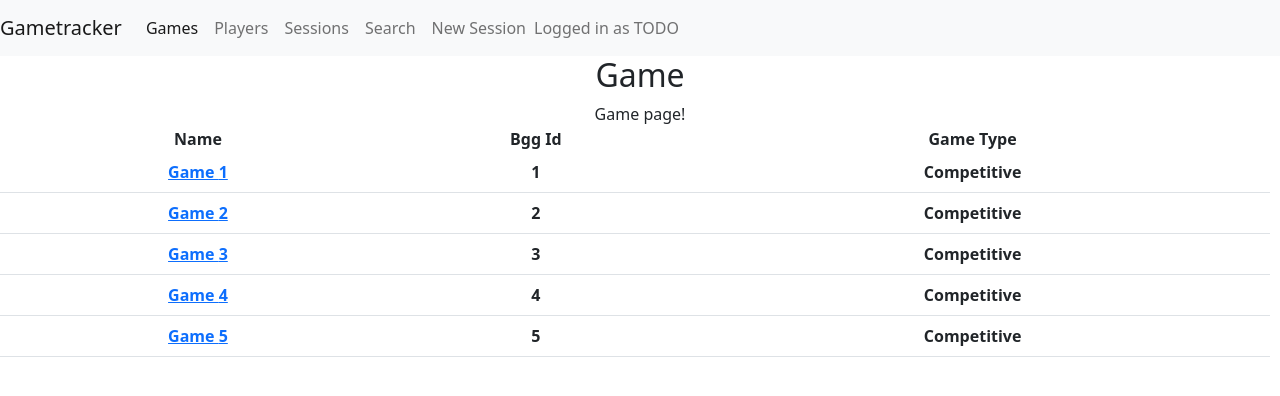
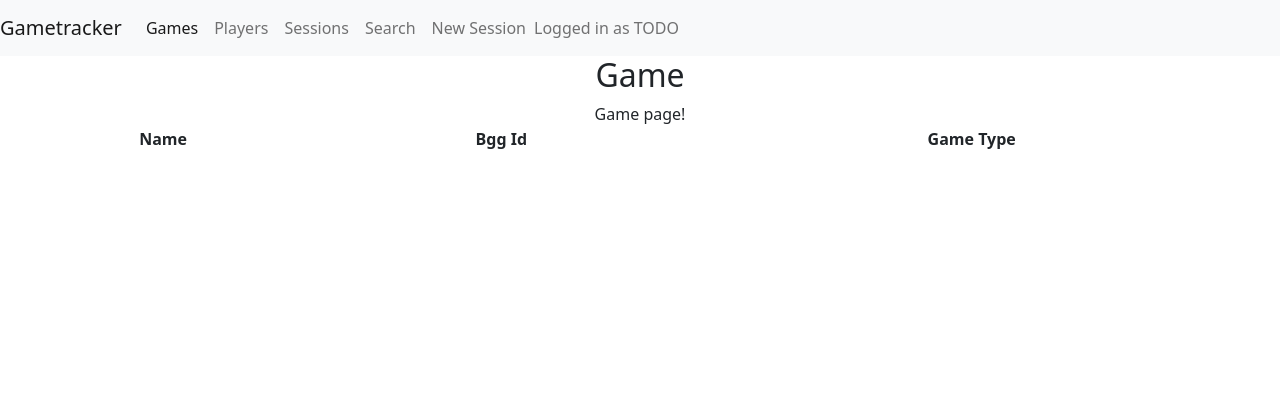
Before and after one commit to bpruitt-goddard/gametrackerv2, a React (Create React App) app in the folder frontend/: page /games in a window 1280 px wide. Shown: the top 396 px of the page. Built offline with nearby package versions, Linux system fonts and the light colour scheme.

Commit message:
refactor: create game list from a paramater
instead of hard coding. Will then be moved to API call

```diff
--- a/frontend/src/components/Games.tsx
+++ b/frontend/src/components/Games.tsx
@@ -1,8 +1,19 @@
+import { useState } from 'react';
 import { Link, Route, Switch } from 'react-router-dom';
 import { Table } from 'reactstrap';
 import Game from './Game';
 
+interface game {
+    id: number;
+    name: string;
+    bgg_id: number;
+    game_type: string;
+}
+
 function Games() {
+
+    const [list, setList] = useState<game[]>([]);
+
     return (
         <div>
             <h2>Game</h2>
@@ -13,7 +24,6 @@ function Games() {
             </Switch>
         </div>
     );
-}
 
     function GetGames() {
         return (
@@ -27,14 +37,14 @@ function GetGames() {
                     </thead>
                     <tbody>
                         {
-                        [1,2,3,4,5].map(n => {
+                            list.map(g => {
                                 return (
-                                <tr key={n}>
+                                    <tr key={g.id}>
                                         <th>
-                                        <Link to={`games/${n}`}>Game {n}</Link>
+                                            <Link to={`games/${g}`}>{g.name}</Link>
                                         </th>
-                                    <th>{n}</th>
-                                    <th>Competitive</th>
+                                        <th>{g.id}</th>
+                                        <th>{g.game_type}</th>
                                     </tr>
                                 );
                             })
@@ -44,5 +54,10 @@ function GetGames() {
             </div>
         )
     }
+}
+
+// function Games() {
+// }
+
 
 export default Games;
```
Lines whose indentation alone changed are shown as unchanged.
